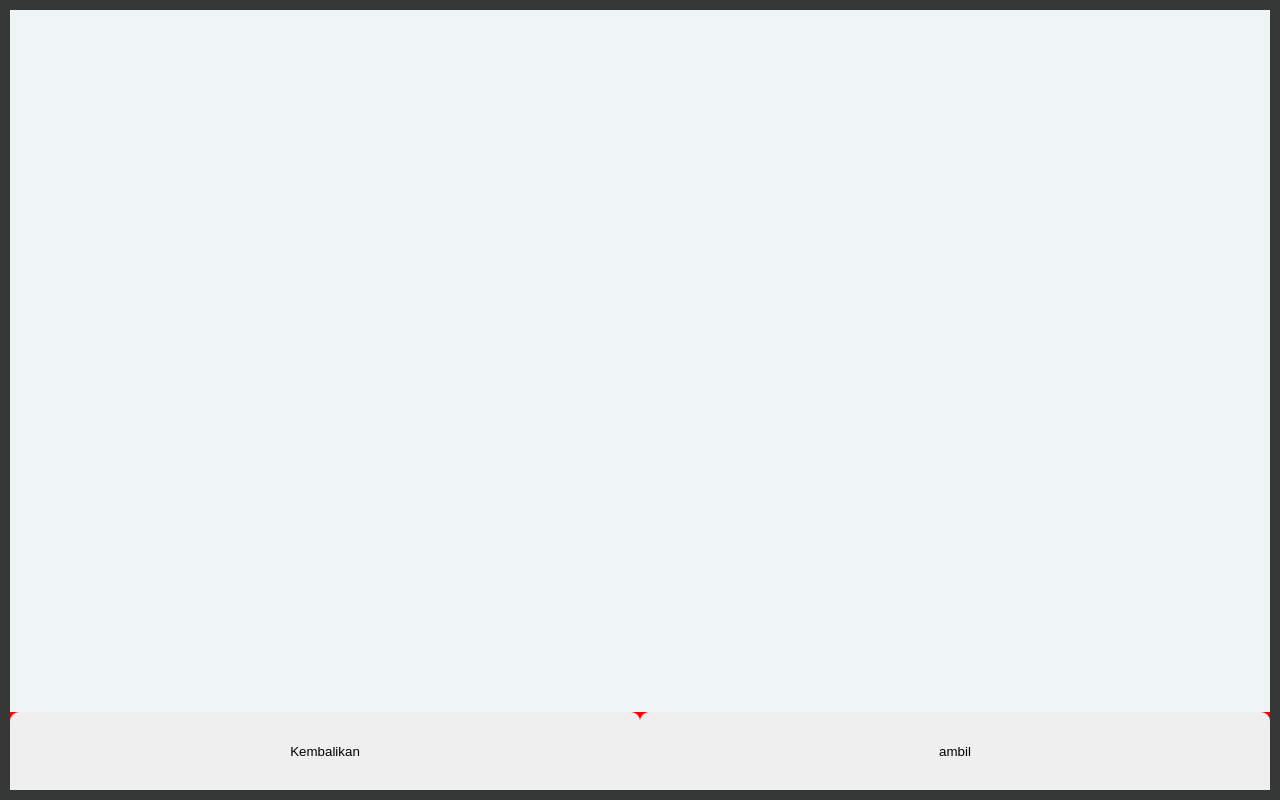
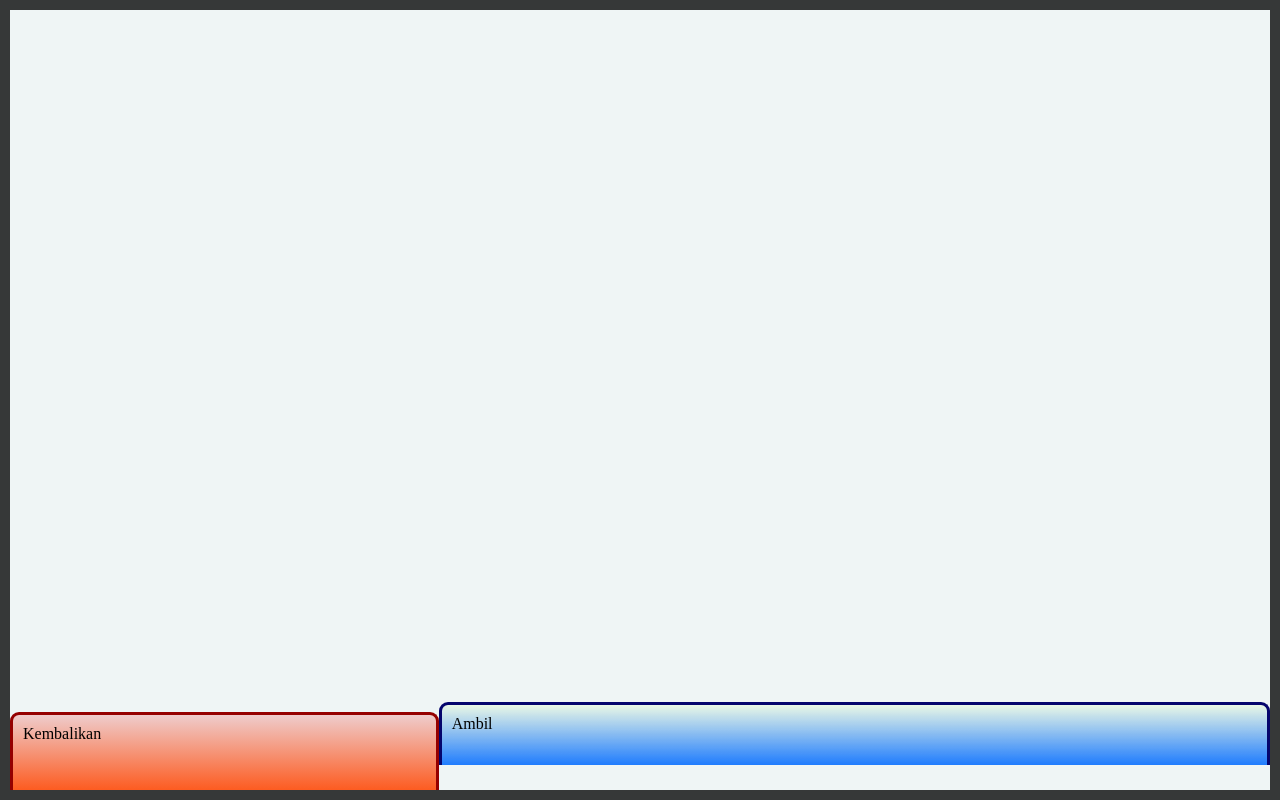
Before and after one commit to BenjaminAtGH/Inventory-ASA, a plain HTML site: page index.html in a window 1280 px wide. Drawn offline with Linux system fonts and the light colour scheme.

Commit message:
button animation
untuk saat pilih ambiil atau kembalikan yang dipilih scale up

```diff
--- a/index.html
+++ b/index.html
@@ -10,8 +10,14 @@
     <div class="background">
         <div class="menuBox">
             <div class="navBawah">
-                <button class="kembalikan">Kembalikan</button>
-                <button class="ambil">ambil</button>
+                <input type="radio" name="nav" id="kembalikan">
+                <label for="kembalikan" class="kembalikan">Kembalikan</label>
+                <input type="radio" name="nav" id="ambil"checked>
+                <label for="ambil" class="ambil">Ambil</label>
+
+
+                <!-- <button class="kembalikan">Kembalikan</button>
+                <button class="ambil">ambil</button> -->
 
             </div>
 
@@ -21,5 +27,6 @@
     </div>
 
     </div>
+    <script src="scrpits/frontendScript.js"></script>
 </body>
 </html>
--- a/styles/frontendStyle.css
+++ b/styles/frontendStyle.css
@@ -1,4 +1,9 @@
-
+:root{
+    --companyOrange: linear-gradient(to top, #ff4400dd ,  #ec262633 );
+    --companyOrangeLight: linear-gradient(to top, #ec262633 , #ff4400dd );
+    --companyBlue: linear-gradient(to top, #006affdd ,  #d4ffa933 );
+    --companyBlueLight: linear-gradient(to top, #d4ffa933 ,  #006affdd );
+}
 *{
     margin: 0;
     padding: 0;
@@ -21,27 +26,63 @@
 }
 
 .navBawah{
-    background: red;
     padding: 0;
     margin: 0;
+    width: 100%;
     position: relative;
     top: calc(100% - 10%) ;
     height: 10%;
     display: flex;
     flex-direction: row;
-    justify-content: space-evenly;
+
+    /* gap: 2px; */
 
 
 }
 
-.navBawah button{
+.navBawah input[type="radio"]{
+    display: none;
+}
+
+.navBawah label{
     flex:  1;
     padding: 10px;
-    border-style: none;
+    border-style: solid solid  none;
+    border-width: 3;
     border-top-left-radius: 9px;
     border-top-right-radius: 9px;
+    transition: transform 0.2 ease;
+
+
 }
 
+.navBawah input[type="radio"]:checked + label{
+    flex: 2;
+    transform: translateY(-10px);
+    height: 40;
+
+}
+
+
+.kembalikan{
+    background: var(--companyOrange) ;
+    border-color: rgb(149, 0, 0);
+
+}
+
+.kembalikan:hover{
+    background: var(--companyOrangeLight);
+    border-color: rgb(149, 0, 0);
+}
+
+
 .ambil{
-    background: ;
+    background: var(--companyBlue) ;
+    border-color: rgb(5, 5, 109);
+
 }
+
+.ambil:hover{
+    background: var(--companyBlueLight);
+    border-color: rgb(5, 5, 109);
+}
```
